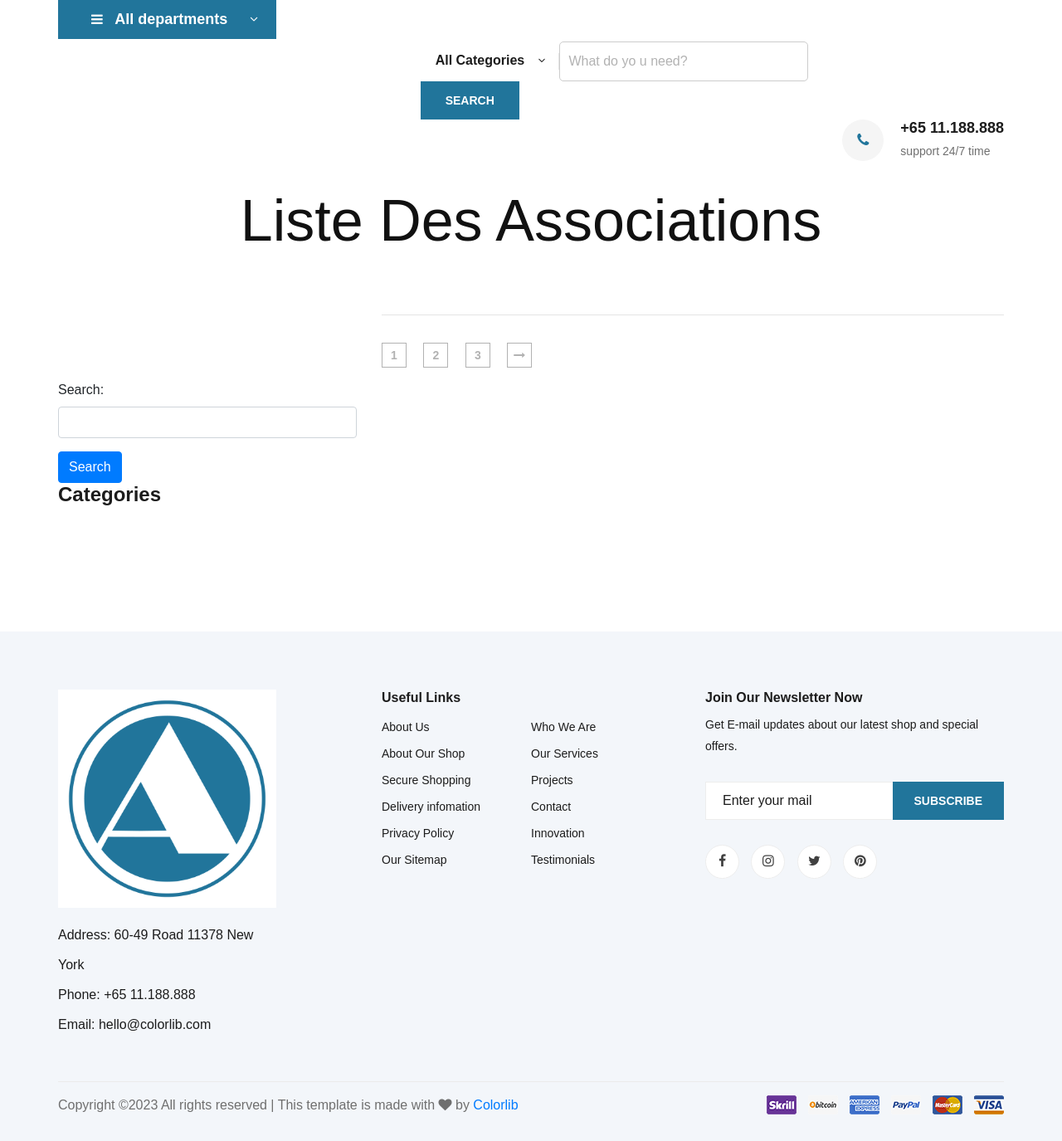
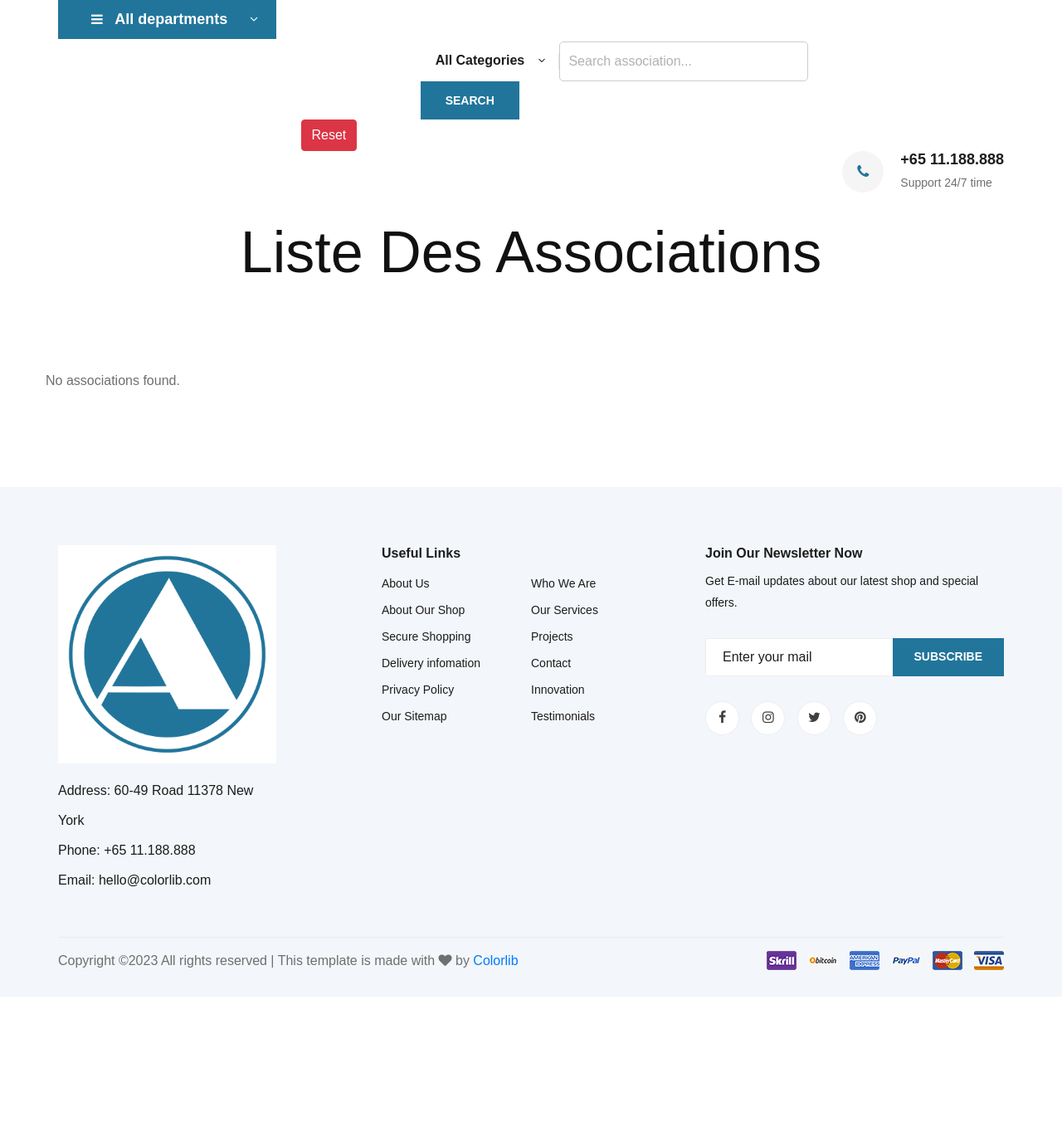
Before and after one commit to azer775/aura1, a Symfony app: template templates/association/index.html.twig in a window 1280 px wide. Shown: the part 212-1587 px from the top of the page at 83% size. After the commit the page ends 1381 px from the top, so only its background shows below. Run offline with Twig, Linux system fonts and the light colour scheme; the template is opened without the code that fills it, so the values that code supplies are empty; some libraries are stand-ins or nearby versions.

Commit message:
GDvFinal

```diff
--- a/src/Controller/DonController.php
+++ b/src/Controller/DonController.php
@@ -71,6 +71,7 @@ class DonController extends AbstractController
     {
         $session = $request->getSession();
         $membre = $session->get('user');
+        $this->addFlash('success', 'Transaction Done Successfully!');
         return $this->render('don/thanks.html.twig', [
             'user' => $membre
         ]);
--- a/src/Entity/Don.php
+++ b/src/Entity/Don.php
@@ -32,7 +32,7 @@ class Don
     #[Assert\Length(
         min: 16,
         max: 16,
-        exactMessage: 'La carte de crédit doit avoir une longueur de 16 chiffres.'
+        exactMessage: 'La carte de crédit doit avoir une longueur de 16 alphabet.'
     )]
     #[ORM\Column(nullable: false)]
     #[Assert\NotBlank(message: 'Veuillez fournir une Carte Credit.')]
@@ -47,11 +47,9 @@ class Don
     #[Assert\Length(max: 255, maxMessage: 'L\'adresse e-mail ne peut pas dépasser {{ limit }} caractères.')]
     private ?string $email;
 
-    #[Assert\Valid]
     #[ORM\ManyToOne(inversedBy: 'dons')]
     private ?Membre $membre = null;
 
-    #[Assert\Valid]
     #[ORM\ManyToOne(inversedBy: 'dons')]
     private ?Association $association = null;
 
--- a/templates/association/afficher.html.twig
+++ b/templates/association/afficher.html.twig
@@ -6,7 +6,7 @@
 {% block body %}
 	<h1>
 		<center>Association</h1>
-		<a target="_blank" href="{{ path('app_association_export_csv') }}">Export to Excel</a>
+		<a class="btn btn-primary mt-4 mb-2" target="_blank" href="{{ path('app_association_export_csv') }}">Export to Excel</a>
 		<table class="table">
 			<thead>
 				<tr>
--- a/templates/association/edit.html.twig
+++ b/templates/association/edit.html.twig
@@ -7,5 +7,5 @@
 	<h1>Edit Association</h1>
 	{{ include('association/_form.html.twig', {'button_label': 'Update'}) }}
 	{{ include('association/_delete_form.html.twig',{'button_label': 'Delete'}) }}
-	<a href="{{ path('app_association_afficher') }}">Back To List</a>
+	<a class="btn btn-primary mt-4 mb-2" href="{{ path('app_association_afficher') }}">Back To List</a>
 {% endblock %}
--- a/templates/association/index.html.twig
+++ b/templates/association/index.html.twig
@@ -4,7 +4,6 @@
 {% endblock %}
 
 {% block body %}
-
 	<section class="hero hero-normal">
 		<div class="container">
 			<div class="row">
@@ -20,15 +19,17 @@
 				<div class="col-lg-9">
 					<div class="hero__search">
 						<div class="hero__search__form">
-							<form action="#">
+							<form id="search-form" method="GET">
 								<div class="hero__search__categories">
 									All Categories
 									<span class="arrow_carrot-down"></span>
 								</div>
-								<input type="text" placeholder="What do yo u need?">
+								<input type="text" id="search-input" name="q" value="{{ app.request.get('q') }}" placeholder="Search association...">
 								<button type="submit" class="site-btn">SEARCH</button>
-
 							</form>
+						</div>
+						<div>
+							<a href="{{ path('reset_associations') }}" class="btn btn-danger">Reset</a>
 						</div>
 						<div class="hero__search__phone">
 							<div class="hero__search__phone__icon">
@@ -36,7 +37,7 @@
 							</div>
 							<div class="hero__search__phone__text">
 								<h5>+65 11.188.888</h5>
-								<span>support 24/7 time</span>
+								<span>Support 24/7 time</span>
 							</div>
 						</div>
 					</div>
@@ -44,76 +45,44 @@
 			</div>
 		</div>
 	</section>
-	<h1>
-		<center>Liste Des Associations</h1>
+	<center>
+		<h1>Liste Des Associations</h1>
 	</center>
-</h1>
-
-<section class="blog spad">
-	<div class="container">
-		<div class="row">
-			<div class="col-lg-4 col-md-5">
-				<div class="blog__sidebar">
-					<form id="search-form" method="GET">
-						<div class="form-group">
-							<label for="search-input">Search:</label>
-							<input type="text" class="form-control" id="search-input" name="q" value="{{ app.request.get('q') }}">
-						</div>
-						<button type="submit" class="btn btn-primary">Search</button>
-					</form>
-
-					<div
-						id="search-results"><!-- search results will be displayed here -->
-					</div>
-					<div class="blog__sidebar__item">
-						<h4>Categories</h4>
-						<ul>
-							<li></li>
-						</li>
-					</ul>
-				</div>
-
-			</div>
-		</div>
-		<div class="col-lg-8 col-md-7">
+	<section class="blog spad">
+		<div class="container">
 			<div class="row">
 				{% for association in associations %}
-					<div class="col-lg-6 col-md-6 col-sm-6">
+					<div class="col-lg-4 col-md-6 col-sm-6">
 						<div class="blog__item">
 							<div class="blog__item__pic">
-								<img src="{{asset('https://www.60millions-mag.com/sites/default/files/styles/asset_image_full/public/assets/images/thinkstockphotos-487921819.jpg?itok=7GwHM1RQ')}}" alt="">
+								<img src="{{ asset('https://www.60millions-mag.com/sites/default/files/styles/asset_image_full/public/assets/images/thinkstockphotos-487921819.jpg?itok=7GwHM1RQ') }}" alt="">
 							</div>
 							<div class="blog__item__text">
-
 								<h5>
 									<a href="#">{{ association.nom }}</a>
-									<a href="#">{{ association.adresse }}</a>
 								</h5>
-								<a href="{{ path('app_don_new', {'id': association.id}) }}" class="blog__btn">DONATE
-									<span class="arrow_right"></span>
+								<p>{{ association.adresse }}</p>
+								<a href="{{ path('app_don_new', {'id': association.id}) }}" class="blog__btn" style="display: inline-block; background-color: #5ca5ff; color: #fff; padding: 10px 20px; border-radius: 5px; text-transform: uppercase; font-weight: bold; transition: background-color 0.2s ease-in-out;">DONATE<span class="arrow_right"></span>
 								</a>
 							</div>
-
 						</div>
 					</div>
 				{% endfor %}
 
-
-				<div class="col-lg-12">
-					<div class="product__pagination blog__pagination">
-						<a href="#">1</a>
-						<a href="#">2</a>
-						<a href="#">3</a>
-						<a href="#">
-							<i class="fa fa-long-arrow-right"></i>
-						</a>
-					</div>
-				</div>
+				{% if associations|length == 0 %}
+					<p>No associations found.</p>
+				{% endif %}
+				{#
+												<div class="col-lg-12">
+													<div class="product__pagination blog__pagination">
+														{{ knp_pagination_render(associations) }}
+													</div>
+												</div> #}
 			</div>
 		</div>
-	</div>
-</div></section><script>
-// listen for changes in the search input field
+	</section>
+	<script>
+		// listen for changes in the search input field
 const searchInput = document.querySelector('#search-input');
 searchInput.addEventListener('input', () => { // get the search query from the input field
 const query = searchInput.value.trim();
@@ -127,4 +96,6 @@ document.querySelector('#search-results').innerHTML = xhr.responseText;
 }
 };
 xhr.send();
-});</script>{% endblock %}
+});
+	</script>
+{% endblock %}
--- a/templates/association/new.html.twig
+++ b/templates/association/new.html.twig
@@ -8,5 +8,5 @@
 
 	{{ include('association/_form.html.twig') }}
 
-	<a href="{{ path('app_association_index') }}">back to list</a>
+	<a class="btn btn-primary mt-4 mb-2" href="{{ path('app_association_afficher') }}">back to list</a>
 {% endblock %}
--- a/templates/association/show.html.twig
+++ b/templates/association/show.html.twig
@@ -30,7 +30,7 @@
 		</tbody>
 	</table>
 
-	<a href="{{ path('app_association_edit', {'id': association.id}) }}">Edit</a>
+	<a class="btn btn-primary mt-4 mb-2" href="{{ path('app_association_edit', {'id': association.id}) }}">Edit</a>
+	<a class="btn btn-primary mt-4 mb-2" href="{{ path('app_association_afficher') }}">Back To List</a>
 	{{ include('association/_delete_form.html.twig') }}
-	<a href="{{ path('app_association_afficher') }}">Back To List</a>
 {% endblock %}
--- a/templates/don/_form.html.twig
+++ b/templates/don/_form.html.twig
@@ -2,5 +2,5 @@
 ) }}
 {{ form_widget(form) }}
 <br>
-<button class="site-btn">{{ button_label|default('Save') }}</button>
+<button class="site-btn">{{ button_label|default('Donate') }}</button>
 {{ form_end(form) }}
--- a/templates/don/edit.html.twig
+++ b/templates/don/edit.html.twig
@@ -8,5 +8,5 @@
 
 	{{ include('don/_form.html.twig', {'button_label': 'Update'}) }}
 	{{ include('don/_delete_form.html.twig') }}
-	<a href="{{ path('app_don_index') }}">Back To List</a>
+	<a class="btn btn-primary mt-4 mb-2" href="{{ path('app_don_index') }}">Back To List</a>
 {% endblock %}
--- a/templates/don/index.html.twig
+++ b/templates/don/index.html.twig
@@ -6,7 +6,7 @@
 {% block body %}
 	<h1>
 		<center>Donations</h1>
-		<a target="_blank" href="{{ path('app_don_stats') }}">Top Associations / Donation</a>
+		<a class="btn btn-primary mt-4 mb-2" href="{{ path('app_don_stats') }}">Top Associations / Donation</a>
 		<table class="table">
 			<thead>
 				<tr>
--- a/templates/don/new.html.twig
+++ b/templates/don/new.html.twig
@@ -12,7 +12,7 @@
 					<div class="row">
 						<div class="checkout__input">
 							{{ include('don/_form.html.twig') }}
-							<a href="{{ path('app_association_index') }}">back to list</a>
+							<a class="btn btn-primary mt-4 mb-2" href="{{ path('app_association_index') }}">back to list</a>
 						</div>
 					</div>
 				</div>
--- a/templates/don/thanks.html.twig
+++ b/templates/don/thanks.html.twig
@@ -32,11 +32,7 @@
 			<div class="alert alert-success">{{ flash_message }}</div>
 		{% endfor %}
 		<p>Your generosity is greatly appreciated.</p>
-		<a href="{{ path('app_association_index') }}">Back To List</a>
+		<a class="btn btn-primary mt-4 mb-2" href="{{ path('app_association_index') }}">Back To List</a>
 	</div>
-	<script>
-		{% if app.session.flashbag.get('success') is defined %}
-window.alert("Donation Done Successfully!");{% endif %}
-	</script>
 
 {% endblock %}
--- a/templates/emails/donation.html.twig
+++ b/templates/emails/donation.html.twig
@@ -6,7 +6,7 @@
 			<td align="center">
 				<table border="0" cellspacing="0" cellpadding="0" style="max-width: 600px;">
 					<tr>
-						<td bgcolor="#ffffff" style="padding: 40px; text-align: center; font-family: Arial, sans-serif; font-size: 18px; line-height: 24px; color: #333333;">
+						<td bgcolor="#E6F3FF" style="padding: 40px; text-align: center; font-family: Arial, sans-serif; font-size: 18px; line-height: 24px; color: #000000;">
 							<p style="font-size: 24px; line-height: 30px; margin-bottom: 20px;">Dear
 								{{ don.membre.nom }},</p>
 							<p style="font-size: 24px; line-height: 30px; margin-bottom: 20px;">Thank you for your generous donation of
```
Also changed, not shown: src/Controller/AssociationController.php (+17 -1 lines), src/Repository/AssociationRepository.php (+8 -0 lines), templates/don/show.html.twig (+6 -4 lines), templates/don/stats.html.twig (+19 -5 lines).
